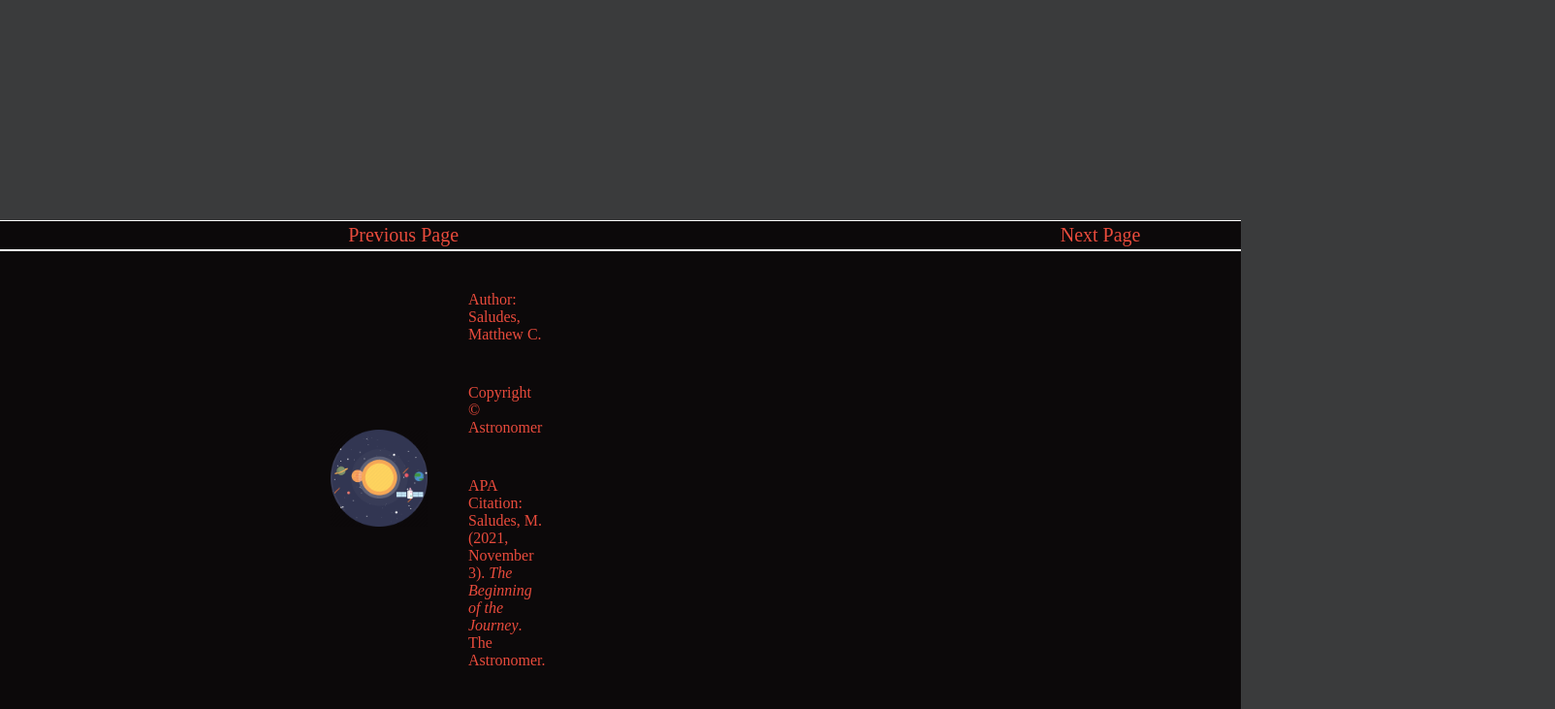
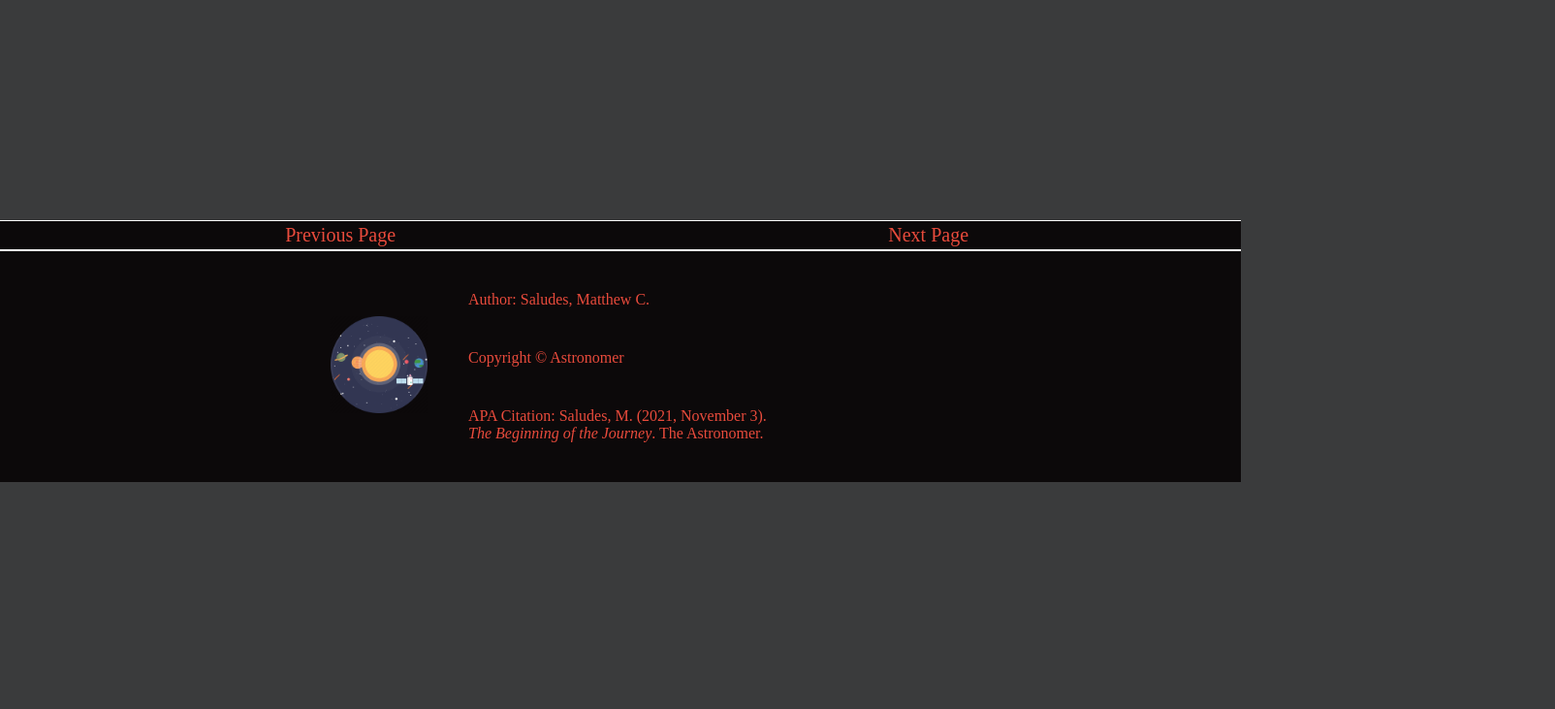
Before and after one commit to MatthewSaludes/MatthewSaludes.github.io, a plain HTML site: page The-Astronomer-Page-3.html in a window 1280 px wide. Shown: the part 4004-4735 px from the top of the page at 97% size, 1604 px wide, since content can reach past the window. After the commit the page ends 4501 px from the top, so only its background shows below. Drawn offline with Linux system fonts and the light colour scheme.

Commit message:
fixed error

```diff
--- a/The-Astronomer-Page-3.html
+++ b/The-Astronomer-Page-3.html
@@ -147,8 +147,9 @@
             }
             footer table {
                 margin: auto;
-                padding-right: 1000px;
+                padding-right: 600px;
                 border-spacing: 40px;
+                width: 1440px
             }
             .footnav {
                 font-size: 20px;
@@ -165,9 +166,9 @@
             }
             .footnav table {
                 margin: auto;
-                margin-right: 350px;
                 text-align: center;
                 width: 1440px;
+                padding-right: 225px;
             }
             .footnav a {
                 text-decoration: none;
```
